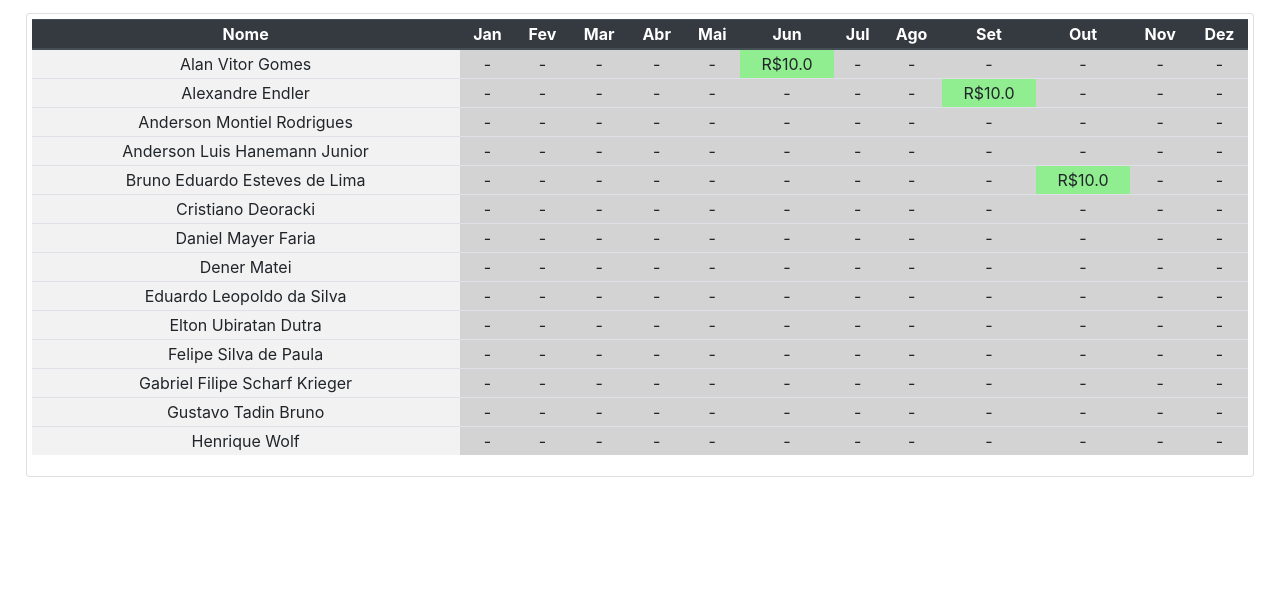
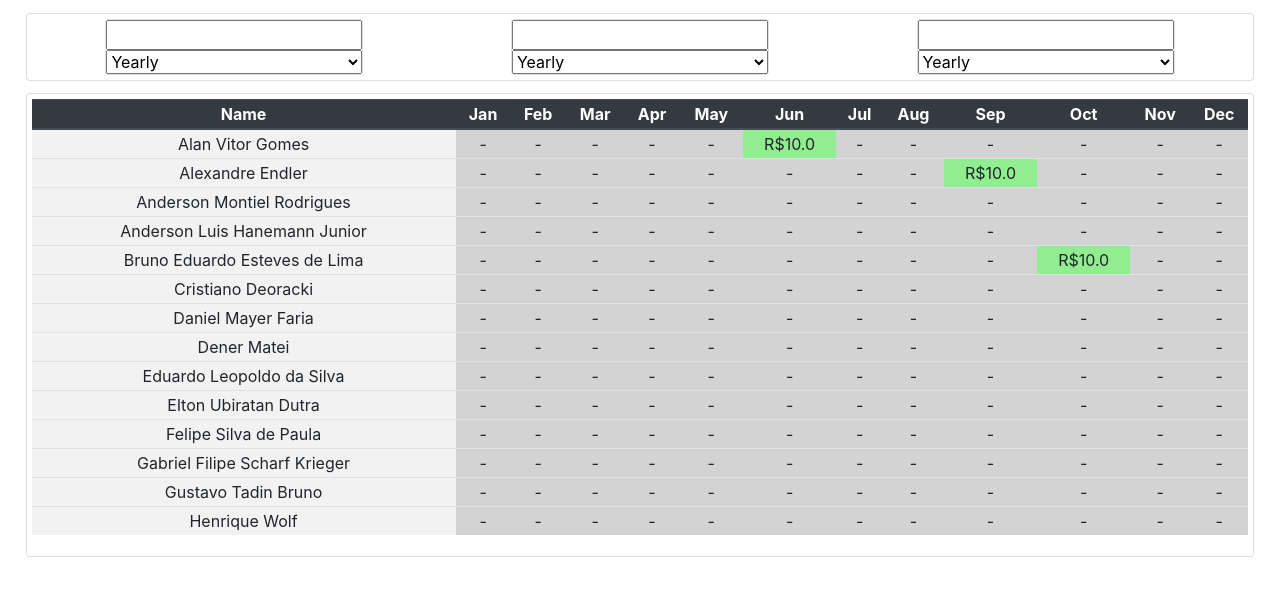
Before and after one commit to NativiXK/CoffeeCTRL, a Flask app: page /edit in a window 1280 px wide. Shown: the part 117-713 px from the top of the page. Run offline with Flask 2, Linux system fonts and the light colour scheme; the visitor is signed in with stand-in values (Sample User, id 1); data comes from the database, SQL or seed files in the repository.

Commit message:
Added field to visualize cash Implemented verification to avoid double payment in the same month Improved design user-tools row

```diff
--- a/app/static/manager/script.js
+++ b/app/static/manager/script.js
@@ -177,6 +177,14 @@ function row_buttons_events()
     }
 }
 
+function update_payment_total()
+{
+    let value = parseFloat($("#pay-value").val());
+    let discount = parseFloat($("#pay-discount").val());
+
+    $("#pay-total").val("R$ " + (value - discount));
+}
+
 document.addEventListener('DOMContentLoaded', (event) => {
     $("#btn-logout").click(
         function() {
@@ -190,6 +198,18 @@ document.addEventListener('DOMContentLoaded', (event) => {
         }
     );
 
+    $("#pay-value").change(
+        function() {
+            update_payment_total();
+        }
+    )
+
+    $("#pay-discount").change(
+        function() {
+            update_payment_total();
+        }
+    )
+
 
     // Add event listeners
     row_buttons_events();
--- a/app/static/manager/style.css
+++ b/app/static/manager/style.css
@@ -10,6 +10,12 @@
   }
 
 div#coffee-table
+{
+    margin: 1% 2% 0 2%;
+    padding: 5px;
+}
+
+div#cash-box
 {
     margin: 1% 2% 0 2%;
     padding: 5px;
@@ -34,9 +40,15 @@ div#coffee-table
     cursor: pointer;
 }
 
+.user-info div
+{
+    margin: 0 auto;
+}
+
 .user-buttons
 {
-    width: max-content;
+    width: 20%;
+    min-width: min-content;
 }
 
 .header-title
--- a/app/templates/manager/edit.html
+++ b/app/templates/manager/edit.html
@@ -38,24 +38,50 @@
 {% endblock %}
 
 {% block body %}
+<div class="card d-flex flex-row justify-content-around" id="cash-box">
+    <div class="card cash-income">
+        <input type="text" readonly>
+        <select name="cash-income-filter" id="cash-income-filter">
+            <option value="yearly" selected>Yearly</option>
+            <option value="1">Jan</option>
+        </select>
+    </div>
+
+    <div class="card cash-spent">
+        <input type="text" readonly>
+        <select name="cash-total-filter" id="cash-total-filter">
+            <option value="yearly" selected>Yearly</option>
+            <option value="1">Jan</option>
+        </select>
+    </div class="card cash-total">
+
+    <div class="card cash-total">
+        <input type="text" readonly>
+        <select name="cash-total-filter" id="cash-total-filter">
+            <option value="yearly" selected>Yearly</option>
+            <option value="1">Jan</option>
+        </select>
+    </div>
+</div>
+
 <div id="coffee-table" class="card">
     <table class="table table-striped table-hover text-center">
         <thead class="thead-dark">
             <tr>
                 <th scope="col" hidden>ID</th>
-                <th scope="col" class="col-name">Nome</th>
+                <th scope="col" class="col-name">Name</th>
                 <th scope="col">Jan</th>
-                <th scope="col">Fev</th>
+                <th scope="col">Feb</th>
                 <th scope="col">Mar</th>
-                <th scope="col">Abr</th>
-                <th scope="col">Mai</th>
+                <th scope="col">Apr</th>
+                <th scope="col">May</th>
                 <th scope="col">Jun</th>
                 <th scope="col">Jul</th>
-                <th scope="col">Ago</th>
-                <th scope="col">Set</th>
-                <th scope="col">Out</th>
+                <th scope="col">Aug</th>
+                <th scope="col">Sep</th>
+                <th scope="col">Oct</th>
                 <th scope="col">Nov</th>
-                <th scope="col">Dez</th>
+                <th scope="col">Dec</th>
             </tr>
         </thead>
         <tbody>
@@ -74,11 +100,15 @@
                     {% endif %}
                 {% endfor %}
             </tr>
-            <tr scope="row" style="max-height: min-content;" class="collapse" id="collapse{{user.id}}">
-                <td colspan="1" class="user-info">
-                    <div class="card card-body p-1 d-flex flex-row justify-content-around">
-                        <span><strong>Email: </strong> {{ user.email }}</span><br>
-                        <span><strong>Area: </strong> {{ user.area }}</span>
+            <tr scope="row" class="collapse user-info" id="collapse{{user.id}}">
+                <td colspan="1">
+                    <div class="card-body p-1 d-flex flex-column">
+                        <div class="ml-4">
+                            <strong>Email: </strong> {{ user.email }}
+                        </div>
+                        <div class="ml-4">
+                            <strong>Area: </strong> {{ user.area }}
+                        </div>
                     </div>
                 </td>
                 <td colspan="12" >
@@ -130,7 +160,7 @@
                     <div class="input-group-prepend">
                         <span class="input-group-text" id="inputGroup-sizing-default">Payment</span>
                     </div>
-                    <input class="form-control" type="number" min="0" name="pay-value" id="pay-value" placeholder="R$" required>
+                    <input class="form-control" type="number" min="0" name="pay-value" id="pay-value" value="0" required>
                 </div>
 
                 <!-- Payment discount -->
@@ -138,7 +168,15 @@
                     <div class="input-group-prepend">
                         <span class="input-group-text" id="inputGroup-sizing-default">Discount</span>
                     </div>
-                    <input class="form-control" type="number" min="0" name="pay-discount" id="pay-discount" placeholder="R$" required>
+                    <input class="form-control" type="number" min="0" name="pay-discount" id="pay-discount" value="0" required>
+                </div>
+
+                <!-- Payment total -->
+                <div class="input-group mb-3">
+                    <div class="input-group-prepend">
+                        <span class="input-group-text" id="inputGroup-sizing-default">Total</span>
+                    </div>
+                    <input class="form-control" type="text" name="pay-total" id="pay-total" value="0" readonly>
                 </div>
 
                 <!-- Payment confirmation or closure -->
```
Also changed, not shown: app/views/api.py (+10 -0 lines).
